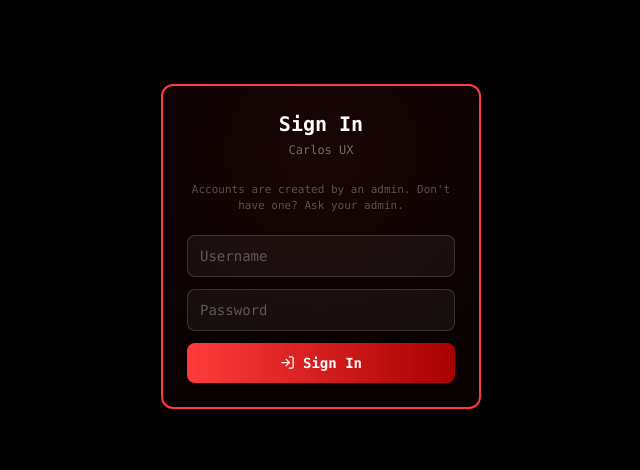
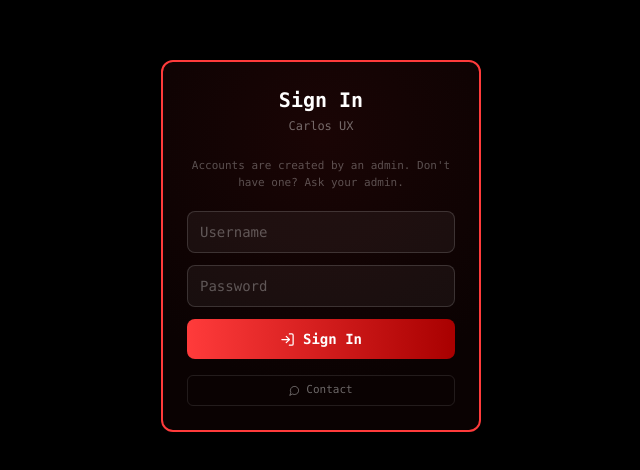
Before and after one commit to mjasil/CARLOS-UX, a React (Vite) app: page / in a window 1280 px wide. Shown: the part 154-624 px from the top of the page, without its empty margins (319-959 px from the left). Built offline with nearby package versions, Linux system fonts and the light colour scheme.

Commit message:
Add small Contact button (Telegram link) to login, main screen, and popup

```diff
--- a/src/AuthScreen.jsx
+++ b/src/AuthScreen.jsx
@@ -1,5 +1,5 @@
 import { useState } from "react";
-import { LogIn, Shield } from "lucide-react";
+import { LogIn, Shield, MessageCircle } from "lucide-react";
 import { supabase } from "./supabaseClient";
 
 const isAdminRoute = new URLSearchParams(window.location.search).get("admin") === "true";
@@ -81,6 +81,15 @@ export default function AuthScreen() {
             {loading ? "Please wait..." : "Sign In"}
           </button>
         </form>
+
+        <a
+          href="https://t.me/Diyahereee"
+          target="_blank"
+          rel="noopener noreferrer"
+          className="mt-4 flex items-center justify-center gap-1.5 text-white/40 text-[11px] border border-white/10 rounded-md py-1.5 hover:text-white/70 hover:border-white/20 transition-colors"
+        >
+          <MessageCircle size={11} /> Contact
+        </a>
       </div>
     </div>
   );
--- a/src/MainApp.jsx
+++ b/src/MainApp.jsx
@@ -1,5 +1,5 @@
 import { useState, useRef, useCallback, useEffect } from "react";
-import { Zap, X, Clock, Globe, ArrowLeft, Shield, LogOut } from "lucide-react";
+import { Zap, X, Clock, Globe, ArrowLeft, Shield, LogOut, MessageCircle } from "lucide-react";
 import logoCircle from "./logo-circle.png";
 import { supabase } from "./supabaseClient";
 
@@ -347,6 +347,15 @@ export default function MainApp({ profile, onLogout, onOpenAdmin }) {
             </button>
           </div>
         )}
+
+        <a
+          href="https://t.me/Diyahereee"
+          target="_blank"
+          rel="noopener noreferrer"
+          className="mt-4 flex items-center justify-center gap-1.5 text-white/40 text-[11px] border border-white/10 rounded-md py-1.5 hover:text-white/70 hover:border-white/20 transition-colors"
+        >
+          <MessageCircle size={11} /> Contact
+        </a>
       </div>
 
       {/* Embedded website view — stays inside the app's own screen */}
@@ -569,9 +578,19 @@ export default function MainApp({ profile, onLogout, onOpenAdmin }) {
                 </button>
               )}
 
-              <p className="text-white/25 text-[9px] tracking-widest mt-4">
+              <p className="text-white/25 text-[9px] tracking-widest mt-4 mb-2">
                 {footerNote.toUpperCase()}
               </p>
+
+              <a
+                href="https://t.me/Diyahereee"
+                target="_blank"
+                rel="noopener noreferrer"
+                onClick={(e) => e.stopPropagation()}
+                className="flex items-center justify-center gap-1.5 text-white/40 text-[10px] border border-white/10 rounded-md py-1.5 hover:text-white/70 hover:border-white/20 transition-colors"
+              >
+                <MessageCircle size={10} /> Contact
+              </a>
             </div>
           </div>
         </div>
```
